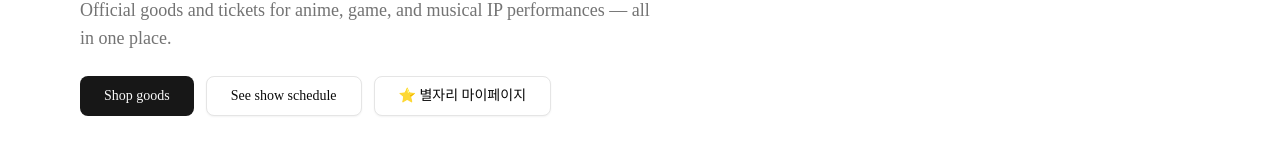
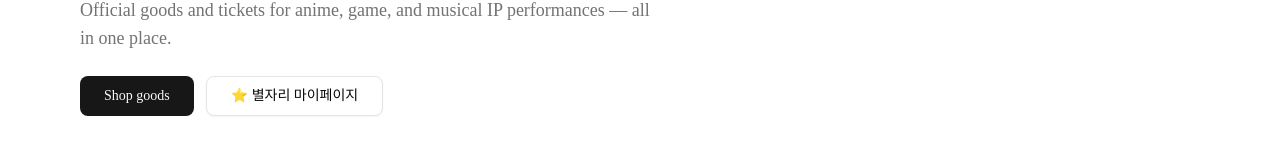
Before and after one commit to haewon831235-source/polarbearmini_commerce, a Next.js app in the folder storefront/: page /en in a window 1280 px wide. Shown: the part 221-387 px from the top of the page. Built offline with nearby package versions, Linux system fonts and the light colour scheme; no server answers; the database is empty.

Commit message:
feat: 홈 Hero 섹션에서 공연 일정 보기 버튼 제거
Co-Authored-By: Claude Sonnet 4.6 <noreply@anthropic.com>

```diff
--- a/storefront/src/app/[locale]/page.tsx
+++ b/storefront/src/app/[locale]/page.tsx
@@ -43,12 +43,6 @@ export default async function HomePage({
           <Link href="/shop" className={buttonVariants({ size: "lg" })}>
             {t("heroCta")}
           </Link>
-          <Link
-            href="/tickets"
-            className={buttonVariants({ size: "lg", variant: "outline" })}
-          >
-            {t("heroCtaTickets")}
-          </Link>
           <a
             href="https://star.polarisatelierkorea.com/mypage"
             className={buttonVariants({ size: "lg", variant: "outline" })}
```
